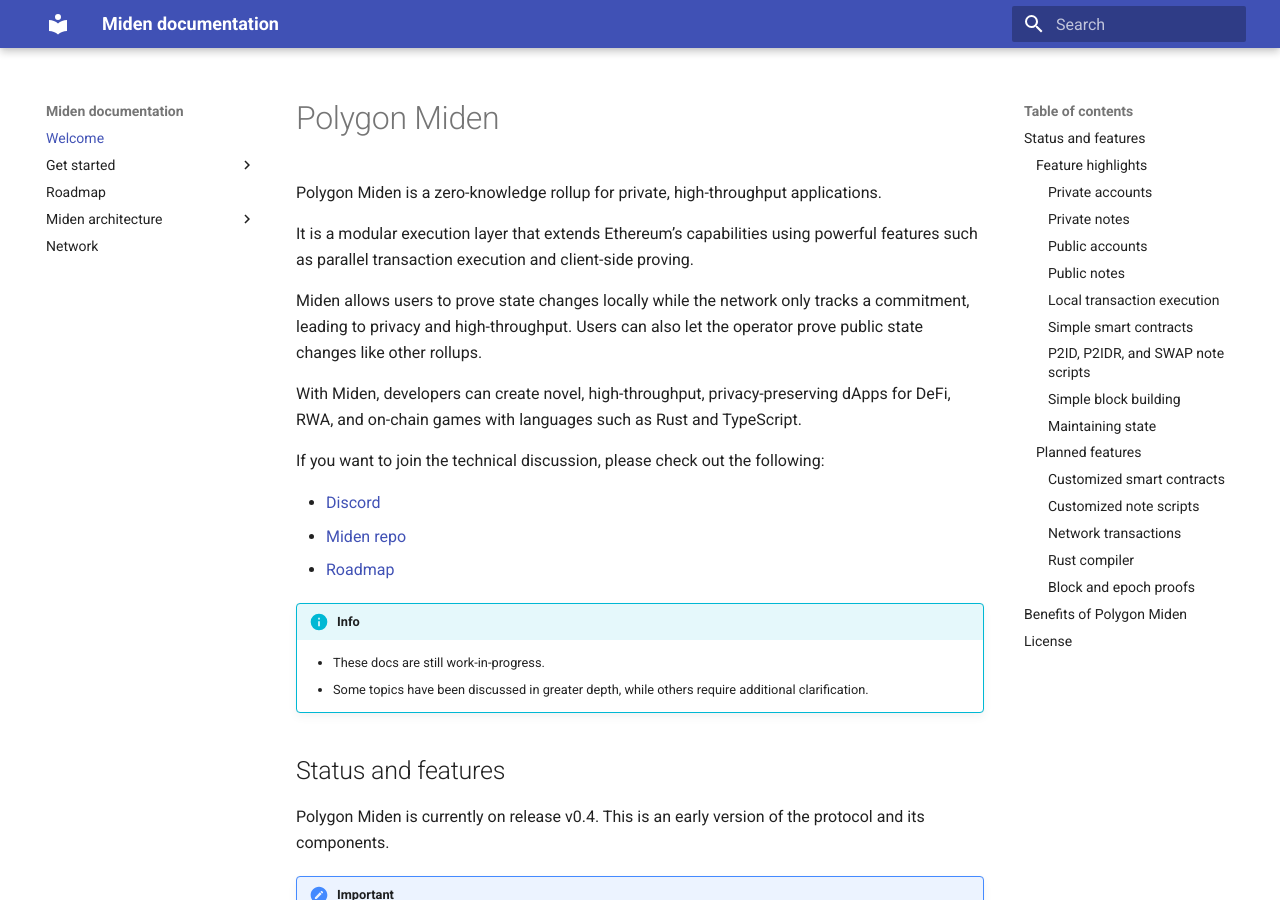
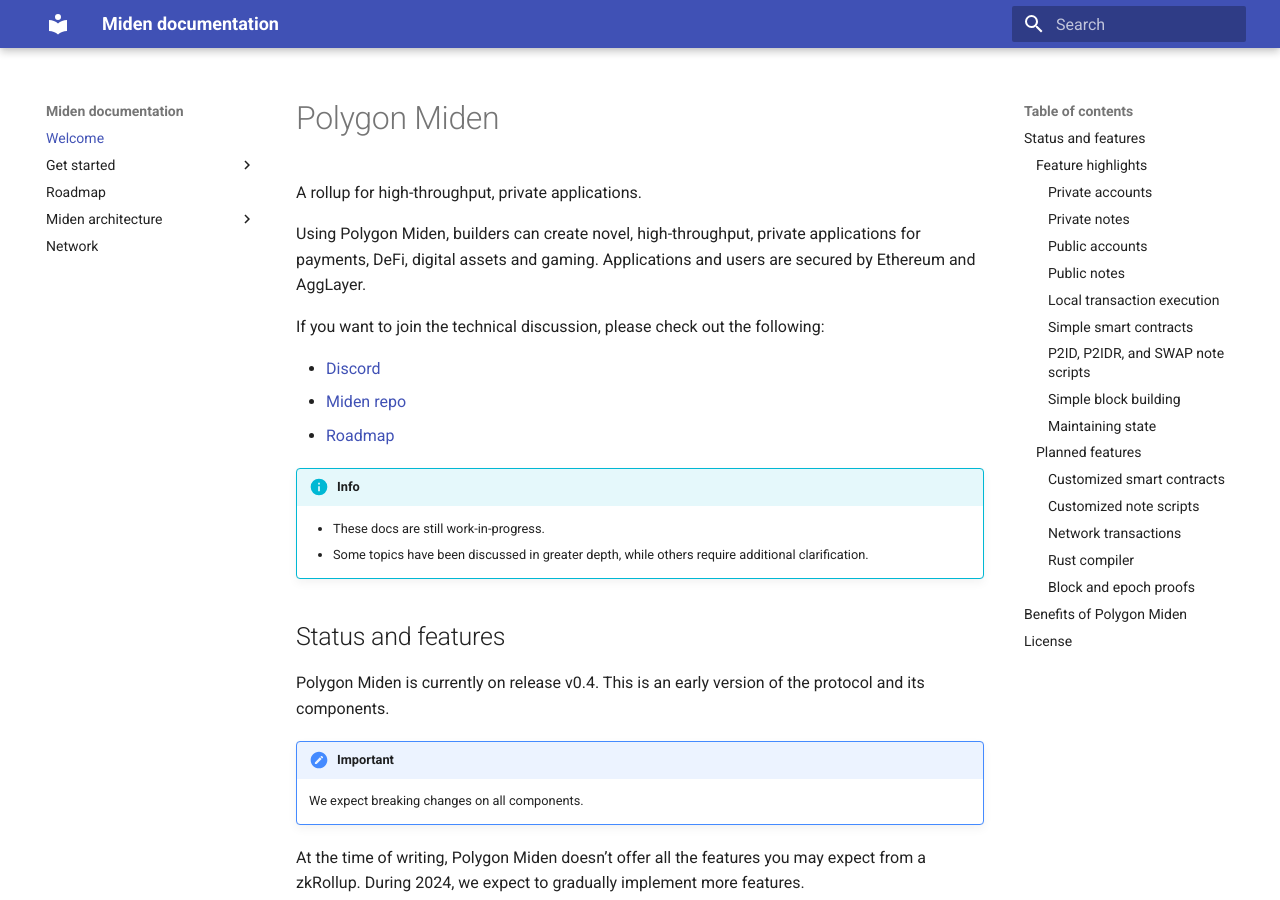
Before and after one commit to 0xPolygonMiden/miden-base, an MkDocs documentation site: the page built from docs/index.md, in a window 1280 px wide and 900 px high. Built offline with MkDocs 1.6.1 and Material for MkDocs 9.7.7, drawn with Linux system fonts in a browser that asks for light colours.

Commit message:
Update index.md
updates to the latest product description and correct discord link

```diff
--- a/docs/index.md
+++ b/docs/index.md
@@ -1,16 +1,12 @@
 # Polygon Miden
 
-Polygon Miden is a zero-knowledge rollup for private, high-throughput applications.
+A rollup for high-throughput, private applications.
 
-It is a modular execution layer that extends Ethereum's capabilities using powerful features such as parallel transaction execution and client-side proving.
-
-Miden allows users to prove state changes locally while the network only tracks a commitment, leading to privacy and high-throughput. Users can also let the operator prove public state changes like other rollups.
-
-With Miden, developers can create novel, high-throughput, privacy-preserving dApps for DeFi, RWA, and on-chain games with languages such as Rust and TypeScript.
+Using Polygon Miden, builders can create novel, high-throughput, private applications for payments, DeFi, digital assets and gaming. Applications and users are secured by Ethereum and AggLayer.
 
 If you want to join the technical discussion, please check out the following:
 
-* [Discord](https://discord.gg/0xpolygondevs)
+* [Discord](https://discord.gg/0xpolygonRnD)
 * [Miden repo](https://github.com/0xPolygonMiden)
 * [Roadmap](introduction/roadmap.md)
 
```
